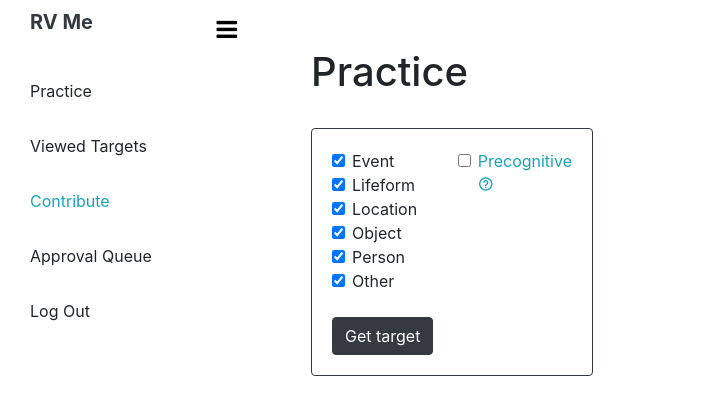
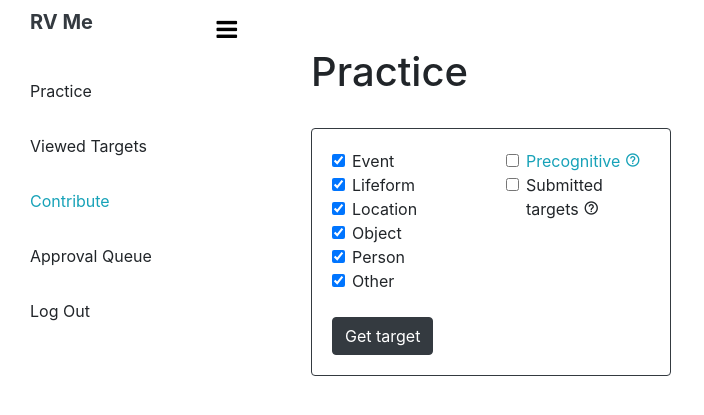
Before and after one commit to nykotar/rvme, a Django app: page /pool/ in a window 1280 px wide. Shown: the top 415 px of the page, without its empty margins (0-704 px from the left). Run offline with Django 3.2, Linux system fonts and the light colour scheme; the visitor is signed in with stand-in values (Sample User, id 1); some libraries are stand-ins or nearby versions.

Commit message:
Add option to get submitted targets, resolves #1

```diff
--- a/pool/forms.py
+++ b/pool/forms.py
@@ -22,6 +22,7 @@ class GetTargetForm(forms.Form):
     event = forms.BooleanField(required=False)
     other = forms.BooleanField(required=False)
     precognitive = forms.BooleanField(required=False)
+    incsubmitted = forms.BooleanField(required=False)
 
     def clean(self):
         cleaned_data = super().clean()
--- a/pool/models.py
+++ b/pool/models.py
@@ -74,6 +74,7 @@ class Target(models.Model):
     revealed = models.BooleanField(default=False)
     reveal_date = models.DateTimeField(blank=True, null=True)
     is_precog = models.BooleanField()
+    inc_submitted = models.BooleanField(default=False)
     allowed_categories = models.CharField(max_length=64)
     created = models.DateTimeField(auto_now=True)
 
--- a/pool/templates/home.html
+++ b/pool/templates/home.html
@@ -5,7 +5,7 @@
   <h1>Practice</h1>
   <br/>
     <div class="row">
-      <div class="col col-xl-4 col-lg-5 col-md-6 col-sm-6">
+      <div class="col col-xl-5 col-lg-5 col-md-6 col-sm-6">
         <form method="POST">
           <div class="card border-dark">
             <div class="card-body">
@@ -56,6 +56,12 @@
                       Precognitive <i class="bx bx-help-circle" data-toggle="tooltip" data-placement="top" title="The target is selected on reveal."></i>
                     </label>
                   </div>
+                  <div class="form-check">
+                    <input class="form-check-input" type="checkbox" name="incsubmitted" id="incsubmitted">
+                    <label class="form-check-label" for="incsubmitted">
+                      Submitted targets <i class="bx bx-help-circle" data-toggle="tooltip" data-placement="top" title="You may get a target that you submitted."></i>
+                    </label>
+                  </div>
                 </div>
               </div>
               {% if form.non_field_errors %}
--- a/pool/templates/upload_target.html
+++ b/pool/templates/upload_target.html
@@ -76,15 +76,15 @@
       <p>This is the central part of the target, it's very important to choose an appropriate image. The target must be visible and at the center of the picture and there must be no CGI elements (i.e. filters, people, objects, etc).</p>
     <h3>Description</h3>
       <p>A short description of the target. It should be simple and yet informative.</p>
-      <p><i>Bad:</i> A castle surrounded by trees.</p>
-      <p><i>Good:</i> Castle Neuschwanstein, Bavaria, Germany.</p>
+      <p class="text-danger"><i>Bad:</i> A castle surrounded by trees.</p>
+      <p class="text-success"><i>Good:</i> Castle Neuschwanstein, Bavaria, Germany.</p>
     <h3>Restrictions</h3>
       <p>Certain targets are not allowed in this target pool, those are:</p>
       <ul>
         <li>Targets that do not fit the above criteria.</li>
         <li>Targets that contain NSFW elements (e.g. sexual content, violent crimes).</li>
         <li>Targets that can compromise the national or internal security of any state, province, or nation (e.g governmental building).</li>
-        <li>Evaluators may use their own discretion to reject any target they feel unfit for the target pool.</li>
+        <li>Moderators may use their own discretion to reject any target they feel unfit for the target pool.</li>
       </ul>
   </div>
 {% endblock %}
--- a/pool/views.py
+++ b/pool/views.py
@@ -35,8 +35,11 @@ class GetTargetView(LoginRequiredMixin, FormView):
     def form_valid(self, form):
         if not form.cleaned_data['precognitive']:
             all_pooltargets = PoolTarget.objects.filter(category__in=form.cleaned_data['selected_categories'], active=True)
-            done_targets = Target.objects.filter(pool_target__category__in=form.cleaned_data['selected_categories'], user=self.request.user).values_list('pool_target', flat=True)
+            done_targets = Target.objects.filter(pool_target__category__in=form.cleaned_data['selected_categories'],
+                                                user=self.request.user).values_list('pool_target', flat=True)
             available_targets = all_pooltargets.exclude(pk__in=done_targets)
+            if not form.cleaned_data['incsubmitted']:
+                available_targets = available_targets.exclude(submission__submitted_by=self.request.user)
             count = available_targets.count()
             if count > 0:
                 sel_target = available_targets[randint(0, count - 1)]
@@ -70,6 +73,7 @@ class GetTargetView(LoginRequiredMixin, FormView):
             target.user = self.request.user
             target.target_id = tid
             target.is_precog = True
+            target.inc_submitted = form.cleaned_data['incsubmitted']
             target.allowed_categories = ','.join(form.cleaned_data['selected_categories'])
             target.save()
 
```
Also changed, not shown: pool/migrations/0002_auto_20201022_0326.py (added).
